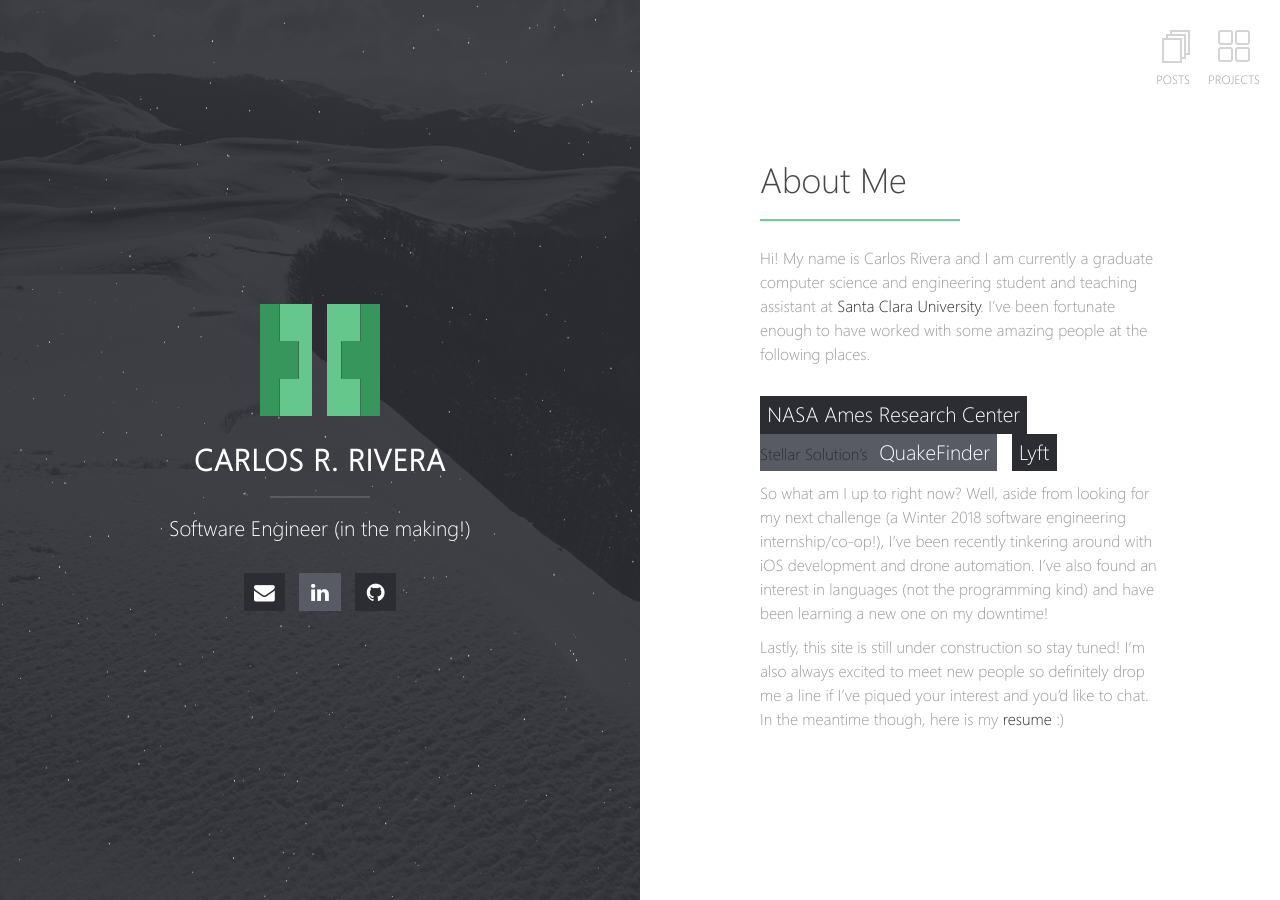
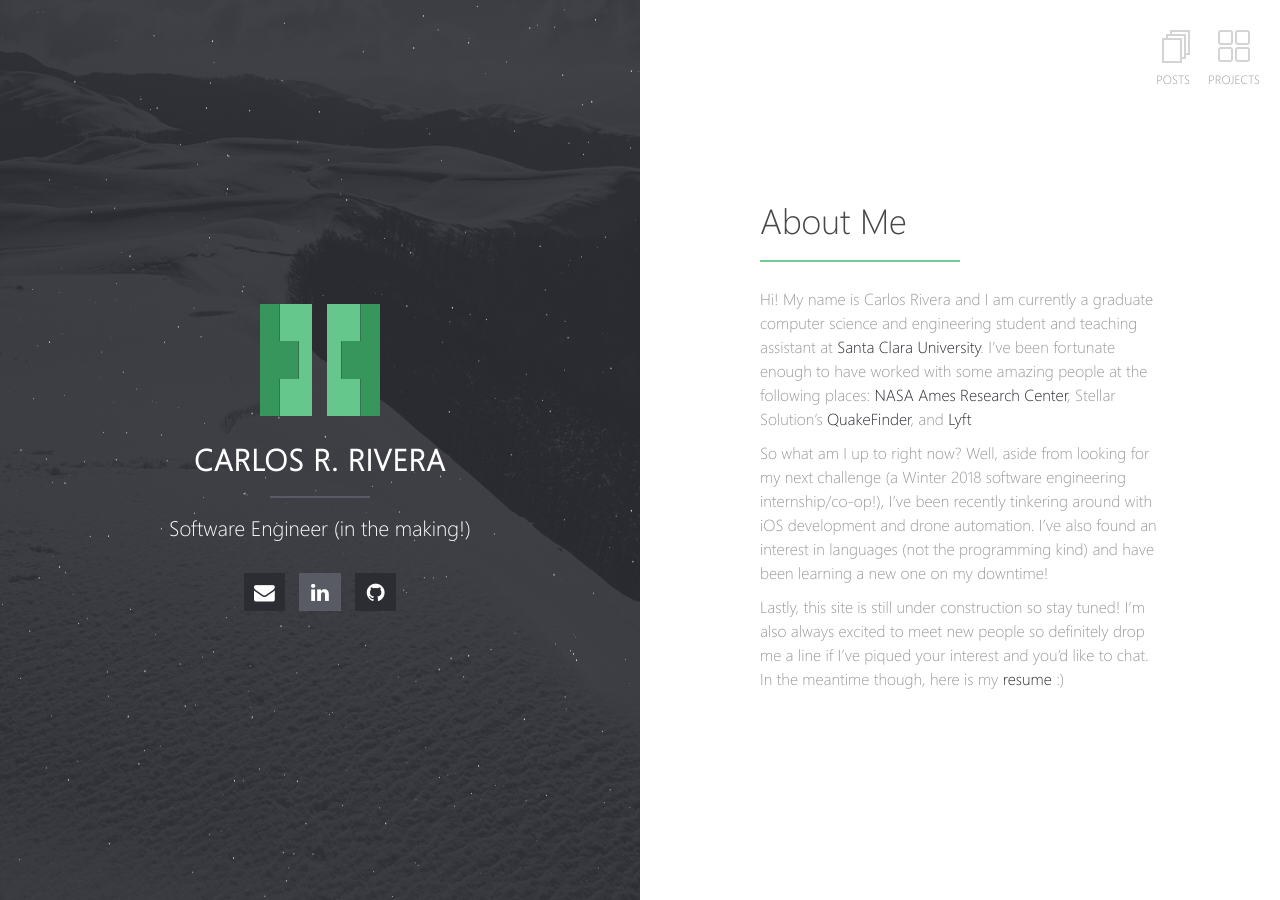
Before and after one commit to crrivera/crrivera.github.io, a Jekyll site: the page built from index.md, in a window 1280 px wide. Built offline with Jekyll 4.4.1, drawn with Linux system fonts in a browser that asks for light colours; our own code applies the rules of GitHub Pages for plain Markdown files.

Commit message:
changed formatting

```diff
--- a/index.md
+++ b/index.md
@@ -3,10 +3,7 @@ layout: home
 ---
 # About Me
 
-Hi! My name is Carlos Rivera and I am currently a graduate computer science and engineering student and teaching assistant at [Santa Clara University](https://www.scu.edu/engineering/academic-programs/department-of-computer-engineering/). I've been fortunate enough to have worked with some amazing people at the following places.
-  - [NASA Ames Research Center](https://www.nasa.gov/ames)
-  - Stellar Solution's [QuakeFinder](https://www.quakefinder.com/)
-  - [Lyft](https://www.lyft.com)
+Hi! My name is Carlos Rivera and I am currently a graduate computer science and engineering student and teaching assistant at [Santa Clara University](https://www.scu.edu/engineering/academic-programs/department-of-computer-engineering/). I've been fortunate enough to have worked with some amazing people at the following places: [NASA Ames Research Center](https://www.nasa.gov/ames), Stellar Solution's [QuakeFinder](https://www.quakefinder.com/), and [Lyft](https://www.lyft.com)
 
 So what am I up to right now? Well, aside from looking for my next challenge (a Winter 2018 software engineering internship/co-op!), I've been recently tinkering around with iOS development and drone automation. I've also found an interest in languages (not the programming kind) and have been learning a new one on my downtime!
 
```
